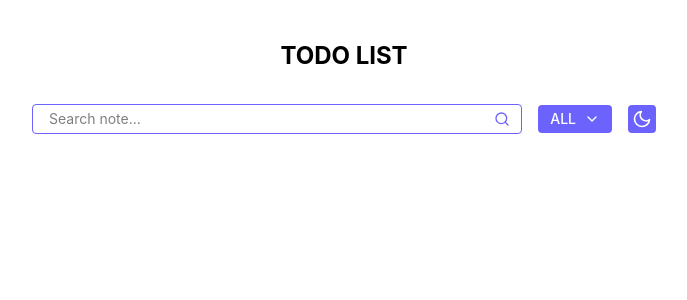
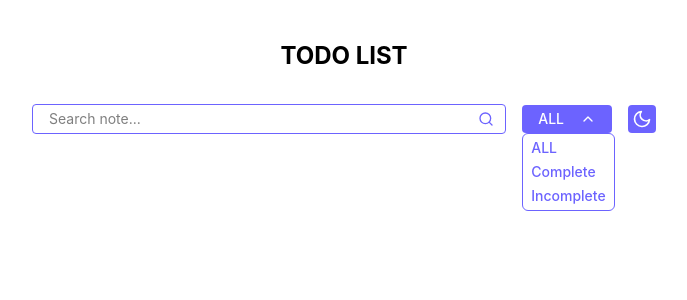
Before and after one commit to bilalmustofa/Todo-list-react, a React (Vite) app in the folder frontend/: page / in a window 1280 px wide. Both pictures are taken after a click on the button "ALL". Shown: the top 300 px of the page, without its empty margins (296-983 px from the left). Built offline with nearby package versions, Linux system fonts and the light colour scheme.

Commit message:
feat: enhance Navigation component with filter

```diff
--- a/frontend/src/components/Navigation.jsx
+++ b/frontend/src/components/Navigation.jsx
@@ -1,4 +1,4 @@
-import { FiSearch, FiMoon, FiChevronDown } from "react-icons/fi";
+import { FiSearch, FiMoon, FiChevronDown, FiChevronUp } from "react-icons/fi";
 import { useState } from 'react';
 
 function Navigation() {
@@ -12,20 +12,28 @@ function Navigation() {
         <div className="relative flex-1">
           <input type="text" placeholder="Search note..."
                 className="w-full rounded-sm border border-[#6C63FF] px-4 py-1 text-sm outline-none"/>
-          <FiSearch className="absolute right-3 top-1/2 -translate-y-1/2 text-[#6C63FF]"/>
+          <FiSearch className="absolute right-3 top-1/2 -translate-y-1/2 text-[#6C63FF] cursor-pointer"/>
         </div>
 
         {/*filter*/}
         <div className="relative">
-          <button className="flex items-center gap-2 rounded-sm bg-[#6C63FF] px-3 py-1 text-sm font-medium text-white"
+          <button className="flex items-center justify-around gap-4 rounded-sm bg-[#6C63FF] px-4 py-1 text-sm font-medium text-white cursor-pointer"
                   onClick={() => setIsOpen(!isOpen)}>
             ALL
-            <FiChevronDown size={16} />
+            {isOpen ? <FiChevronUp size={16} /> : <FiChevronDown size={16}/>}
           </button>
+
+          {isOpen && (
+            <div className="absolute flex flex-col gap-1 text-sm font-medium bg-white text-[#6C63FF] border border-[#6C63FF] rounded-md py-1">
+              <button className="text-left w-full hover:bg-[#d6d5fa] px-2 cursor-pointer">ALL</button>
+              <button className="text-left w-full hover:bg-[#d6d5fa] px-2 cursor-pointer">Complete</button>
+              <button className="text-left w-full hover:bg-[#d6d5fa] px-2 cursor-pointer">Incomplete</button>
+            </div>
+          )}
         </div>
 
         {/* Dark mode */}
-        <button className="rounded-sm bg-[#6C63FF] p-1 text-white">
+        <button className="rounded-sm bg-[#6C63FF] p-1 text-white cursor-pointer">
           <FiMoon size={20} />
         </button>
       </div>
```
